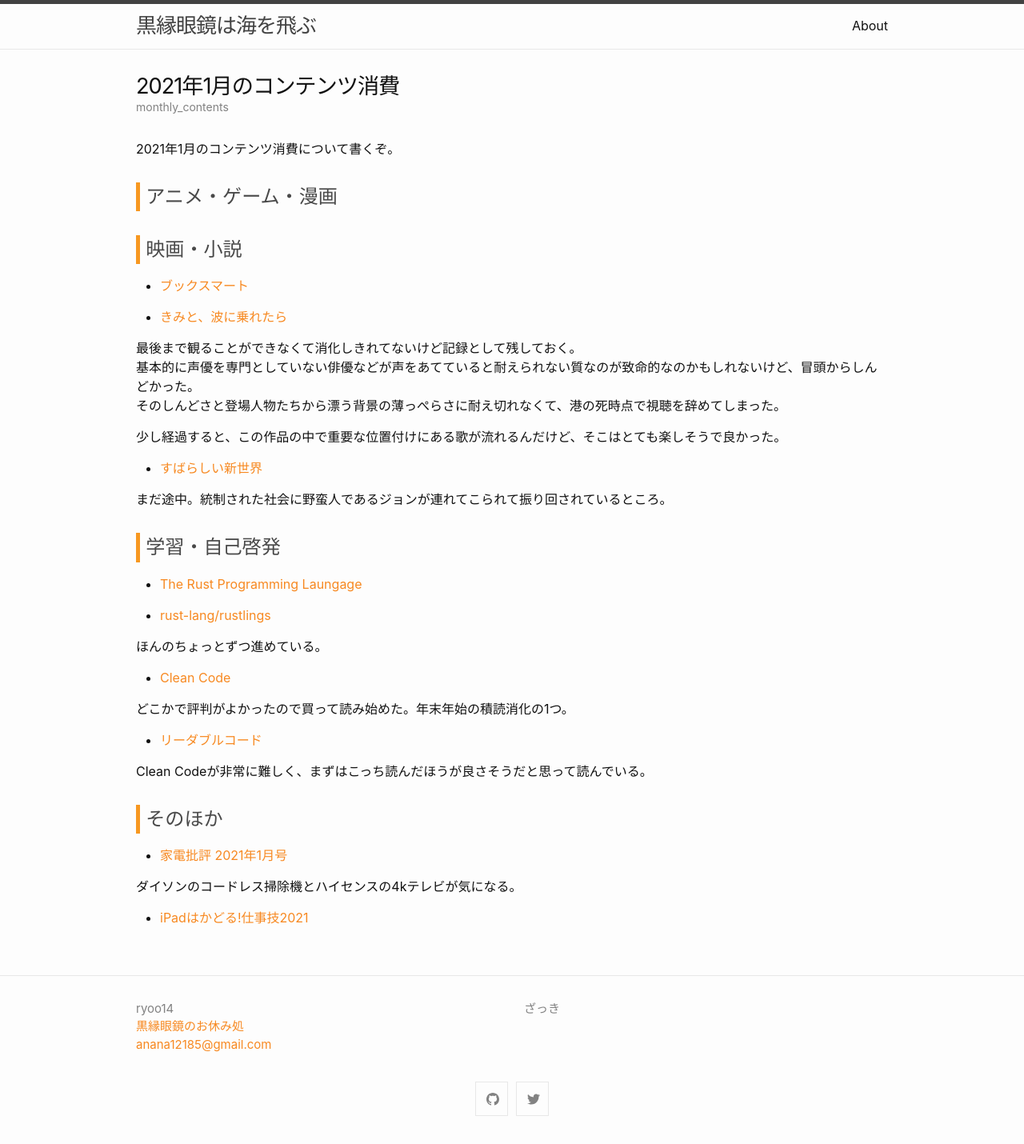
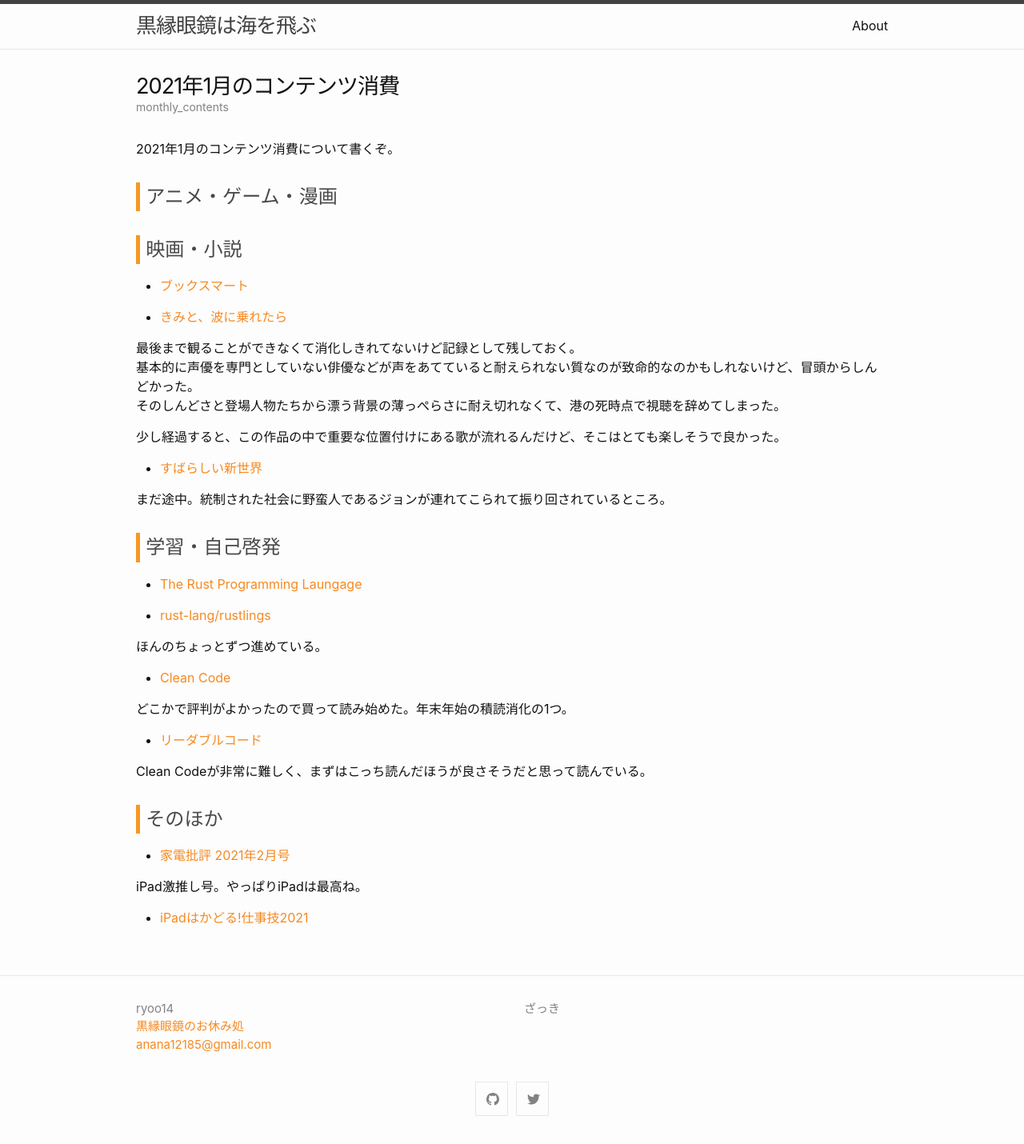
Before and after one commit to ryoo14/blog_ryoo_cc, a Jekyll site: the page built from 2021-01-31-montyly_contents.md, in a window 1280 px wide. Shown: the whole page at 80% size. Built offline with Jekyll 4.4.1, drawn with Linux system fonts in a browser that asks for light colours.

Commit message:
20210113

```diff
--- a/2021-01-31-montyly_contents.md
+++ b/2021-01-31-montyly_contents.md
@@ -47,8 +47,8 @@ Clean Codeが非常に難しく、まずはこっち読んだほうが良さそ
 
 ## そのほか
 
-- [家電批評 2021年1月号](https://amzn.to/3aMqelG)
+- [家電批評 2021年2月号](https://amzn.to/3bzOHLn)
 
-ダイソンのコードレス掃除機とハイセンスの4kテレビが気になる。
+iPad激推し号。やっぱりiPadは最高ね。
 
 - [iPadはかどる!仕事技2021](https://amzn.to/356S8oF)
```
